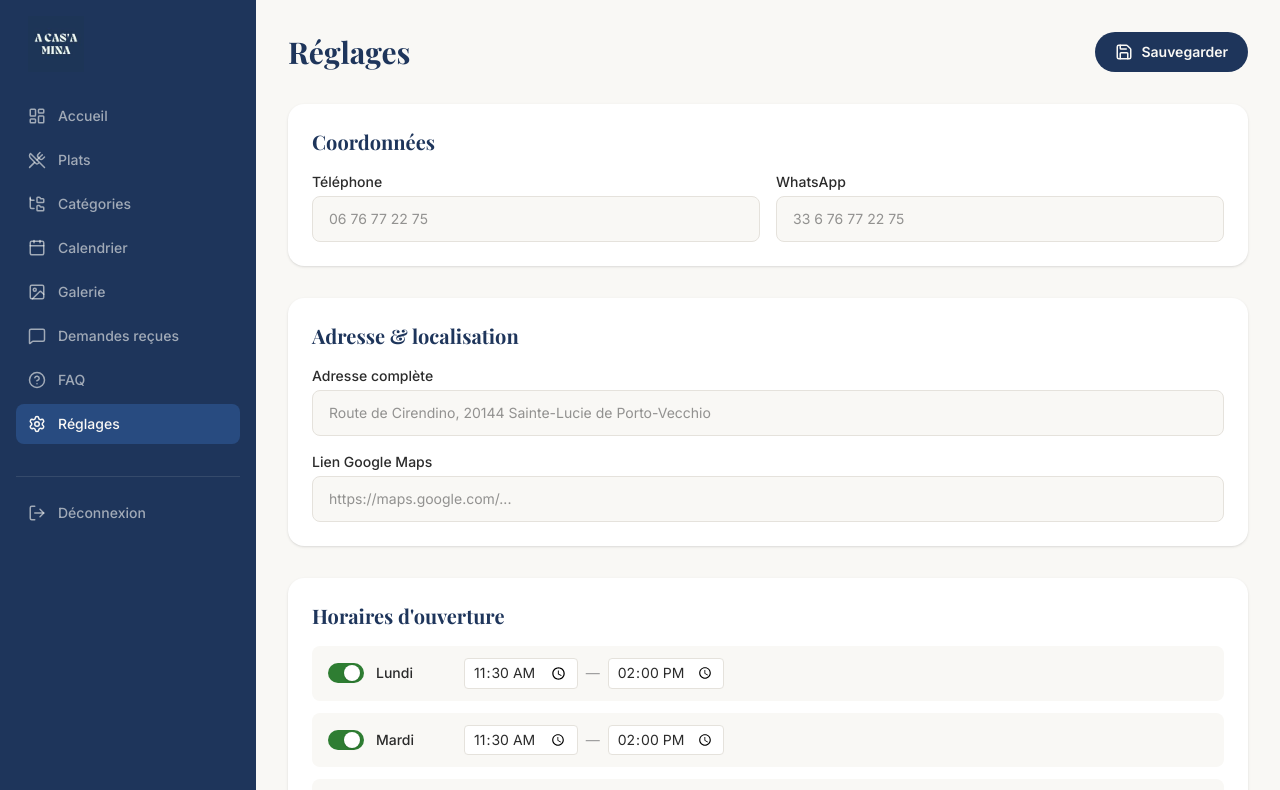
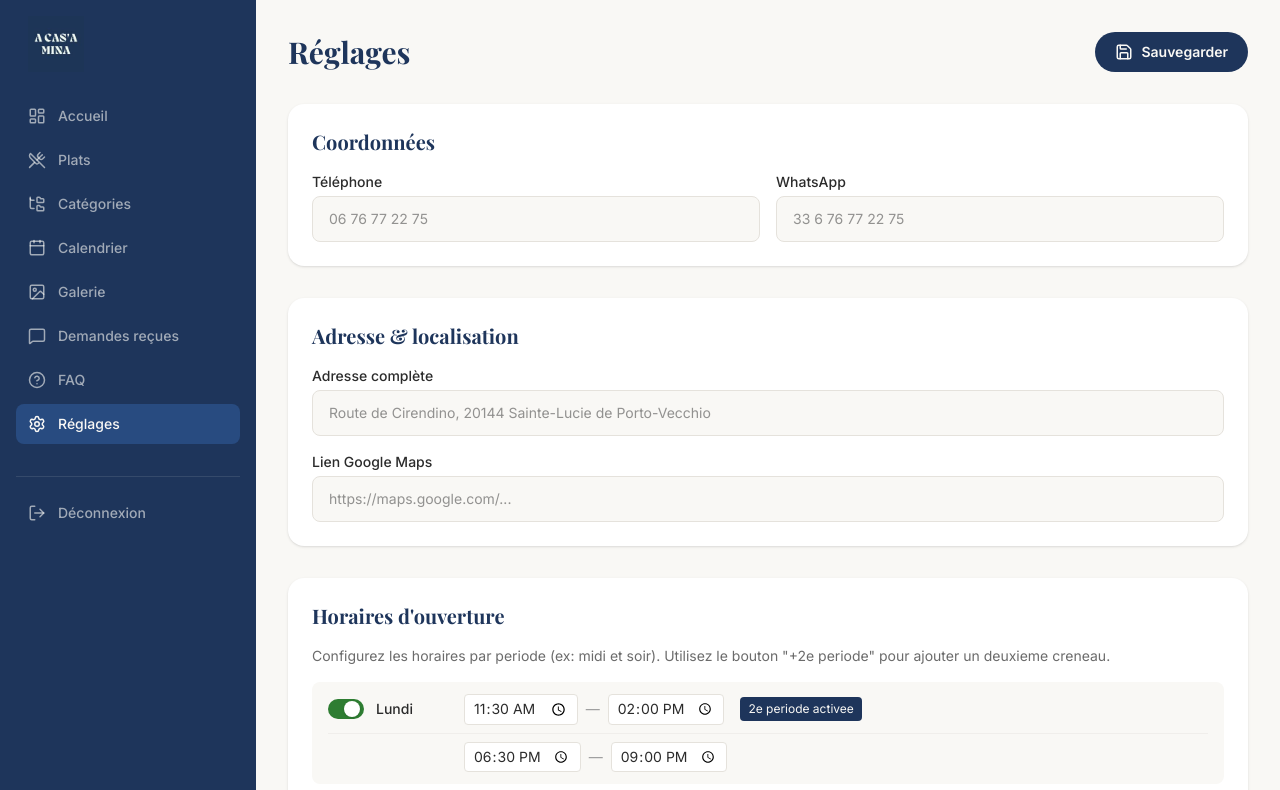
Before and after one commit to rayantech-iot/mina-s-restau, a Next.js app: page /admin/reglages in a window 1280 px wide. Shown: the top 790 px of the page. Built offline with nearby package versions, Linux system fonts and the light colour scheme; no server answers; the database is empty.

Commit message:
feat: support 2 periodes horaires par jour (admin + infos-pratiques)

```diff
--- a/src/app/admin/reglages/page.tsx
+++ b/src/app/admin/reglages/page.tsx
@@ -4,13 +4,13 @@ import { useEffect, useState } from "react";
 import { createClient } from "@/lib/supabase/client";
 import { Save, Mail } from "lucide-react";
 
-const defaultHoraires: Record<string, { ouverture: string; fermeture: string } | null> = {
-  lundi: { ouverture: "11:30", fermeture: "14:00" },
-  mardi: { ouverture: "11:30", fermeture: "14:00" },
+const defaultHoraires: Record<string, { ouverture: string; fermeture: string; ouverture2?: string; fermeture2?: string } | null> = {
+  lundi: { ouverture: "11:30", fermeture: "14:00", ouverture2: "18:30", fermeture2: "21:00" },
+  mardi: { ouverture: "11:30", fermeture: "14:00", ouverture2: "18:30", fermeture2: "21:00" },
   mercredi: null,
-  jeudi: { ouverture: "11:30", fermeture: "14:00" },
-  vendredi: { ouverture: "11:30", fermeture: "14:00" },
-  samedi: { ouverture: "11:30", fermeture: "14:00" },
+  jeudi: { ouverture: "11:30", fermeture: "14:00", ouverture2: "18:30", fermeture2: "21:00" },
+  vendredi: { ouverture: "11:30", fermeture: "14:00", ouverture2: "18:30", fermeture2: "21:00" },
+  samedi: { ouverture: "11:30", fermeture: "14:00", ouverture2: "18:30", fermeture2: "21:00" },
   dimanche: null,
 };
 
@@ -94,7 +94,7 @@ export default function AdminReglagesPage() {
     setTimeout(() => setSaved(false), 3000);
   };
 
-  const updateHoraire = (jour: string, field: "ouverture" | "fermeture", value: string) => {
+  const updateHoraire = (jour: string, field: "ouverture" | "fermeture" | "ouverture2" | "fermeture2", value: string) => {
     setHoraires((prev) => ({
       ...prev,
       [jour]: prev[jour]
@@ -106,8 +106,19 @@ export default function AdminReglagesPage() {
   const toggleJour = (jour: string) => {
     setHoraires((prev) => ({
       ...prev,
-      [jour]: prev[jour] ? null : { ouverture: "11:30", fermeture: "14:00" },
+      [jour]: prev[jour] ? null : { ouverture: "11:30", fermeture: "14:00", ouverture2: "", fermeture2: "" },
     }));
+  };
+
+  const togglePeriode2 = (jour: string) => {
+    setHoraires((prev) => {
+      const h = prev[jour];
+      if (!h) return prev;
+      if (h.ouverture2 || h.fermeture2) {
+        return { ...prev, [jour]: { ...h, ouverture2: "", fermeture2: "" } };
+      }
+      return { ...prev, [jour]: { ...h, ouverture2: "18:30", fermeture2: "21:00" } };
+    });
   };
 
   if (loading) {
@@ -172,9 +183,13 @@ export default function AdminReglagesPage() {
 
         <div className="rounded-2xl bg-blanc p-6 shadow-sm">
           <h2 className="font-serif text-xl font-bold text-marine mb-4">Horaires d&apos;ouverture</h2>
+          <p className="text-sm text-texte-light mb-4">
+            Configurez les horaires par periode (ex: midi et soir). Utilisez le bouton &quot;+2e periode&quot; pour ajouter un deuxieme creneau.
+          </p>
           <div className="space-y-3">
             {Object.entries(horaires).map(([jour, h]) => (
-              <div key={jour} className="flex items-center gap-4 rounded-lg bg-creme px-4 py-3">
+              <div key={jour} className="rounded-lg bg-creme px-4 py-3">
+                <div className="flex items-center gap-4">
                   <label className="flex items-center gap-3 min-w-[120px]">
                     <button type="button" onClick={() => toggleJour(jour)}
                       className={`h-5 w-9 rounded-full transition-colors ${h ? "bg-success" : "bg-border"}`}>
@@ -183,6 +198,7 @@ export default function AdminReglagesPage() {
                     <span className="capitalize text-sm font-medium text-texte">{jour}</span>
                   </label>
                   {h && (
+                    <>
                       <div className="flex items-center gap-2 text-sm">
                         <input type="time" value={h.ouverture}
                           onChange={(e) => updateHoraire(jour, "ouverture", e.target.value)}
@@ -192,8 +208,35 @@ export default function AdminReglagesPage() {
                           onChange={(e) => updateHoraire(jour, "fermeture", e.target.value)}
                           className="rounded border border-border bg-blanc px-2 py-1 text-sm text-texte focus:border-marine outline-none" />
                       </div>
+                      <button
+                        type="button"
+                        onClick={() => togglePeriode2(jour)}
+                        className={`text-xs px-2 py-1 rounded transition-colors ${
+                          h.ouverture2 || h.fermeture2
+                            ? "bg-marine text-creme hover:bg-marine-light"
+                            : "border border-border text-texte-light hover:border-marine hover:text-marine"
+                        }`}
+                      >
+                        {h.ouverture2 || h.fermeture2 ? "2e periode activee" : "+2e periode"}
+                      </button>
+                    </>
                   )}
-                {!h && <span className="text-sm text-error font-medium">Fermé</span>}
+                  {!h && <span className="text-sm text-error font-medium">Ferme</span>}
+                </div>
+                {h && (h.ouverture2 || h.fermeture2) && (
+                  <div className="flex items-center gap-4 mt-2 pt-2 border-t border-border-light">
+                    <div className="min-w-[120px]" />
+                    <div className="flex items-center gap-2 text-sm">
+                      <input type="time" value={h.ouverture2 || ""}
+                        onChange={(e) => updateHoraire(jour, "ouverture2", e.target.value)}
+                        className="rounded border border-border bg-blanc px-2 py-1 text-sm text-texte focus:border-marine outline-none" />
+                      <span className="text-texte-lighter">—</span>
+                      <input type="time" value={h.fermeture2 || ""}
+                        onChange={(e) => updateHoraire(jour, "fermeture2", e.target.value)}
+                        className="rounded border border-border bg-blanc px-2 py-1 text-sm text-texte focus:border-marine outline-none" />
+                    </div>
+                  </div>
+                )}
               </div>
             ))}
           </div>
--- a/src/app/infos-pratiques/page.tsx
+++ b/src/app/infos-pratiques/page.tsx
@@ -7,13 +7,13 @@ import { MapPin, Clock, Phone } from "lucide-react";
 import Link from "next/link";
 import { createClient } from "@/lib/supabase/client";
 
-const defaultHoraires: Record<string, { ouverture: string; fermeture: string } | null> = {
-  lundi: { ouverture: "11:30", fermeture: "14:00" },
-  mardi: { ouverture: "11:30", fermeture: "14:00" },
+const defaultHoraires: Record<string, { ouverture: string; fermeture: string; ouverture2?: string; fermeture2?: string } | null> = {
+  lundi: { ouverture: "11:30", fermeture: "14:00", ouverture2: "18:30", fermeture2: "21:00" },
+  mardi: { ouverture: "11:30", fermeture: "14:00", ouverture2: "18:30", fermeture2: "21:00" },
   mercredi: null,
-  jeudi: { ouverture: "11:30", fermeture: "14:00" },
-  vendredi: { ouverture: "11:30", fermeture: "14:00" },
-  samedi: { ouverture: "11:30", fermeture: "14:00" },
+  jeudi: { ouverture: "11:30", fermeture: "14:00", ouverture2: "18:30", fermeture2: "21:00" },
+  vendredi: { ouverture: "11:30", fermeture: "14:00", ouverture2: "18:30", fermeture2: "21:00" },
+  samedi: { ouverture: "11:30", fermeture: "14:00", ouverture2: "18:30", fermeture2: "21:00" },
   dimanche: null,
 };
 
@@ -45,13 +45,18 @@ export default function InfosPratiquesPage() {
     });
   }, []);
 
-  const formatHoraire = (h: { ouverture: string; fermeture: string } | null) => {
+  const formatTime = (t: string) => {
+    const [h, m] = t.split(":");
+    return `${parseInt(h)}h${m !== "00" ? m : ""}`;
+  };
+
+  const formatHoraire = (h: { ouverture: string; fermeture: string; ouverture2?: string; fermeture2?: string } | null) => {
     if (!h) return "Ferme";
-    const formatTime = (t: string) => {
-      const [h2, m] = t.split(":");
-      return `${parseInt(h2)}h${m !== "00" ? m : ""}`;
-    };
-    return `${formatTime(h.ouverture)} - ${formatTime(h.fermeture)}`;
+    const period1 = `${formatTime(h.ouverture)} - ${formatTime(h.fermeture)}`;
+    if (h.ouverture2 && h.fermeture2) {
+      return `${period1} / ${formatTime(h.ouverture2)} - ${formatTime(h.fermeture2)}`;
+    }
+    return period1;
   };
 
   const defaultMapEmbed = "https://www.google.com/maps?q=Route+de+Cirendino+20144+Sainte-Lucie+de+Porto-Vecchio+Corse&output=embed&z=14";
```
Lines whose indentation alone changed are shown as unchanged.
